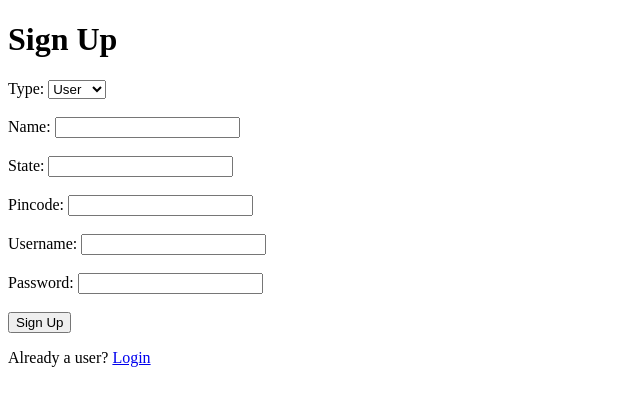
After one commit to LazyyVenom/Taxi-Management, a Django app: page /signup in a window 1280 px wide. The commit adds this page. Shown: the top 406 px of the page, without its empty margins (0-640 px from the left). Run offline with Django 4.2, Linux system fonts and the light colour scheme.

Commit message:
Added Basic Login Signup skelaton

```diff
--- a/Taxi_Management/settings.py
+++ b/Taxi_Management/settings.py
@@ -25,7 +25,7 @@ SECRET_KEY = 'django-insecure-4!u(21bq=q2p$2g24z#@f7vt&zwcg&jb4xh#47tebg+l*0x-j#
 # SECURITY WARNING: don't run with debug turned on in production!
 DEBUG = True
 
-ALLOWED_HOSTS = []
+ALLOWED_HOSTS = ['127.0.0.1']
 
 
 # Application definition
--- a/Taxi_Management/urls.py
+++ b/Taxi_Management/urls.py
@@ -1,19 +1,3 @@
-"""
-URL configuration for Taxi_Management project.
-
-The `urlpatterns` list routes URLs to views. For more information please see:
-    https://docs.djangoproject.com/en/4.2/topics/http/urls/
-Examples:
-Function views
-    1. Add an import:  from my_app import views
-    2. Add a URL to urlpatterns:  path('', views.home, name='home')
-Class-based views
-    1. Add an import:  from other_app.views import Home
-    2. Add a URL to urlpatterns:  path('', Home.as_view(), name='home')
-Including another URLconf
-    1. Import the include() function: from django.urls import include, path
-    2. Add a URL to urlpatterns:  path('blog/', include('blog.urls'))
-"""
 from django.contrib import admin
 from django.urls import path
 from .views import *
@@ -21,4 +5,8 @@ from .views import *
 urlpatterns = [
     path('admin/', admin.site.urls),
     path('',index),
+    path('login',login,name='login'),
+    path('login_verify',login_verify,name='login_verify'),
+    path('signup',signup,name='signup'),
+    path('register',register,name='register'),
 ]
--- a/Taxi_Management/views.py
+++ b/Taxi_Management/views.py
@@ -1,4 +1,5 @@
 from django.shortcuts import render
+from django.views.decorators.csrf import csrf_exempt
 
 def index(request):
     return render(request,"index.html")
@@ -6,5 +7,15 @@ def index(request):
 def login(request):
     return render(request,'login.html')
 
+@csrf_exempt
+def login_verify(request):
+    print("Login Verify")
+    return render(request,'login.html')
+
+def signup(request):
+    return render(request,'signup.html')
+
+@csrf_exempt
 def register(request):
+    print("Register")
     return render(request,'signup.html')
--- /dev/null
+++ b/templates/signup.html
@@ -0,0 +1,36 @@
+<!DOCTYPE html>
+<html lang="en">
+<head>
+    <meta charset="UTF-8">
+    <meta name="viewport" content="width=device-width, initial-scale=1.0">
+    <title>Taxi Manager - Sign Up</title>
+</head>
+<body>
+    <h1>Sign Up</h1>
+    <form action="{% url 'register' %}" method="post">
+        <label for="type">Type:</label>
+        <select id="type" name="type">
+            <option value="user">User</option>
+            <option value="driver">Driver</option>
+        </select><br><br>
+
+        <label for="name">Name:</label>
+        <input type="text" id="name" name="name" required><br><br>
+
+        <label for="state">State:</label>
+        <input type="text" id="state" name="state" required><br><br>
+
+        <label for="pincode">Pincode:</label>
+        <input type="text" id="pincode" name="pincode" required><br><br>
+
+        <label for="username">Username:</label>
+        <input type="text" id="username" name="username" required><br><br>
+
+        <label for="password">Password:</label>
+        <input type="password" id="password" name="password" required><br><br>
+
+        <input type="submit" value="Sign Up">
+    </form>
+    <p>Already a user? <a href="login">Login</a></p>
+</body>
+</html>
```
Also changed, not shown: templates/index.html (+8 -0 lines), templates/login.html (added, +27 -0 lines).
